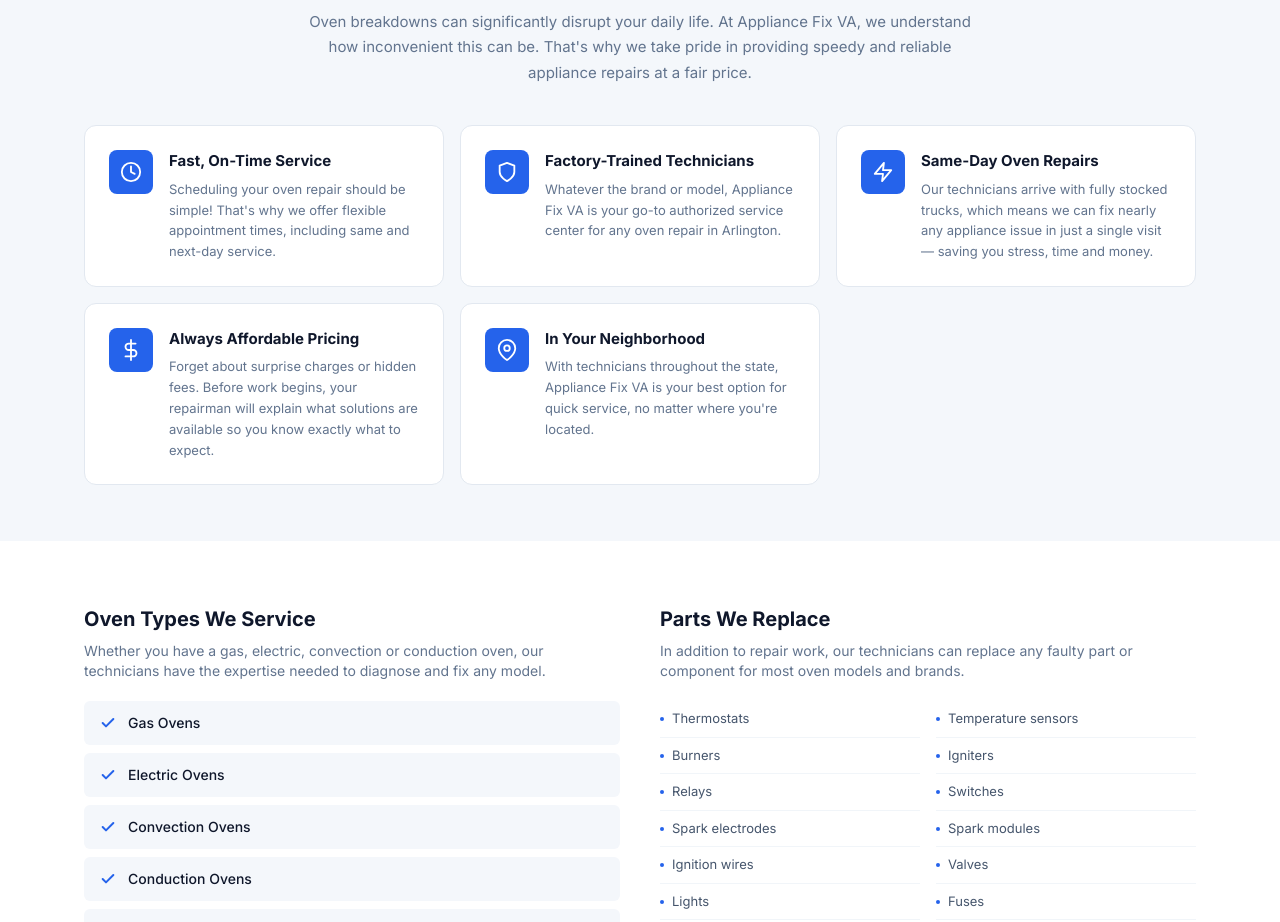
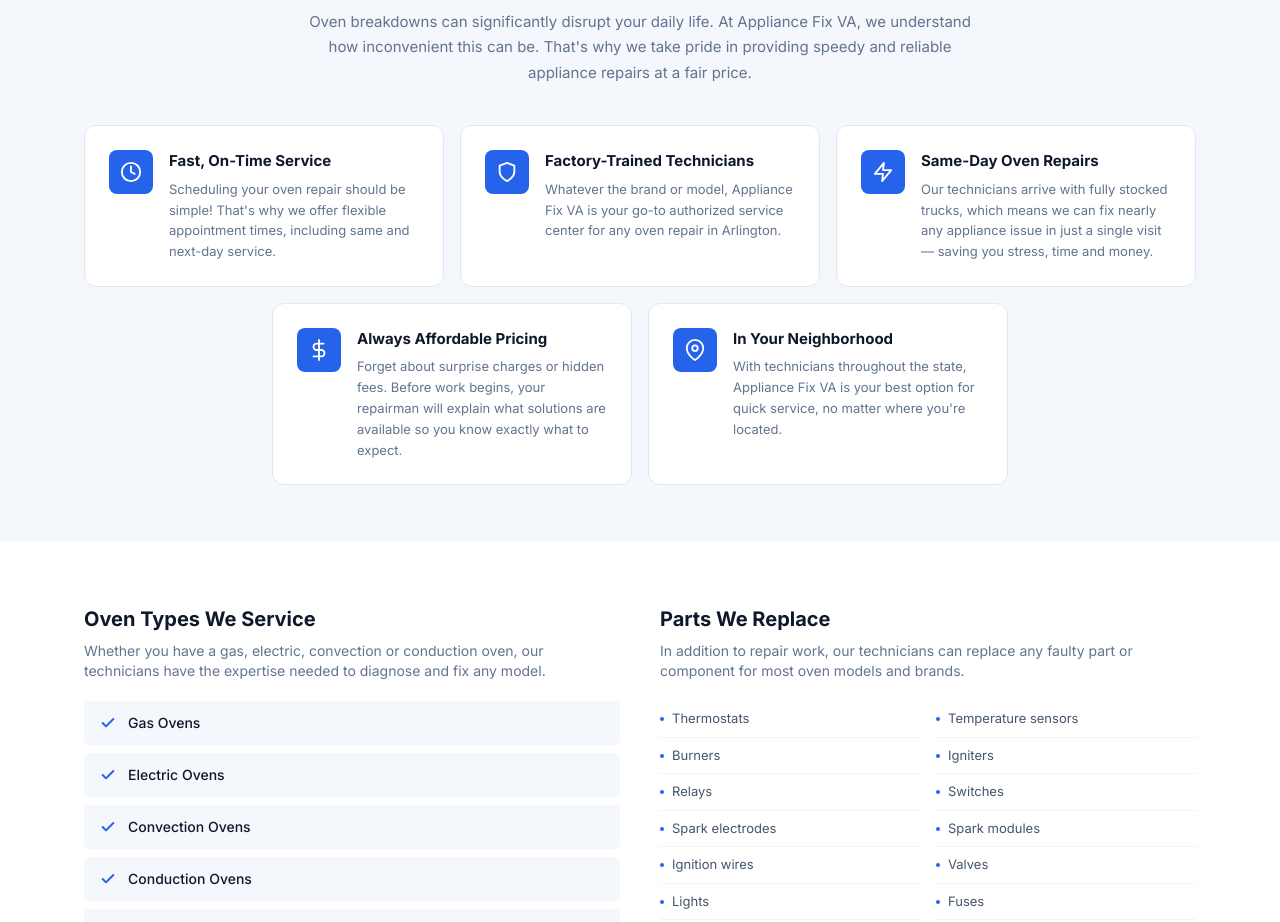
Before and after one commit to handenis86-ux/appliance-fix-va, a Next.js app: page /oven-repair in a window 1280 px wide. Shown: the part 1540-2462 px from the top of the page. Built offline with nearby package versions, Linux system fonts and the light colour scheme.

Commit message:
Center last 2 features in oven-repair grid

```diff
--- a/src/app/oven-repair/page.tsx
+++ b/src/app/oven-repair/page.tsx
@@ -213,11 +213,22 @@
                 Oven breakdowns can significantly disrupt your daily life. At Appliance Fix VA, we understand how inconvenient this can be. That&apos;s why we take pride in providing speedy and reliable appliance repairs at a fair price.
               </p>
             </div>
-            <div className="grid grid-cols-1 md:grid-cols-2 lg:grid-cols-3 gap-4">
-              {features.map((f) => (
+            <div className="grid grid-cols-1 md:grid-cols-2 lg:grid-cols-6 gap-4">
+              {features.map((f, i) => {
+                const total = features.length;
+                const lastRow = total % 3;
+                const isInLastRow = lastRow !== 0 && i >= total - lastRow;
+                let lgClass = "lg:col-span-2";
+                if (isInLastRow && lastRow === 2) {
+                  if (i === total - 2) lgClass = "lg:col-span-2 lg:col-start-2";
+                  else if (i === total - 1) lgClass = "lg:col-span-2";
+                } else if (isInLastRow && lastRow === 1) {
+                  lgClass = "lg:col-span-2 lg:col-start-3";
+                }
+                return (
                 <div
                   key={f.title}
-                  className="bg-white rounded-xl border border-slate-200 p-6 flex gap-4 items-start"
+                  className={`bg-white rounded-xl border border-slate-200 p-6 flex gap-4 items-start ${lgClass}`}
                 >
                   <div className="min-w-[44px] h-11 bg-blue rounded-lg flex items-center justify-center">
                     {f.icon}
@@ -227,7 +238,8 @@
                     <p className="text-[13px] text-slate-500 leading-[1.6]">{f.desc}</p>
                   </div>
                 </div>
-              ))}
+                );
+              })}
             </div>
           </div>
         </section>
```
